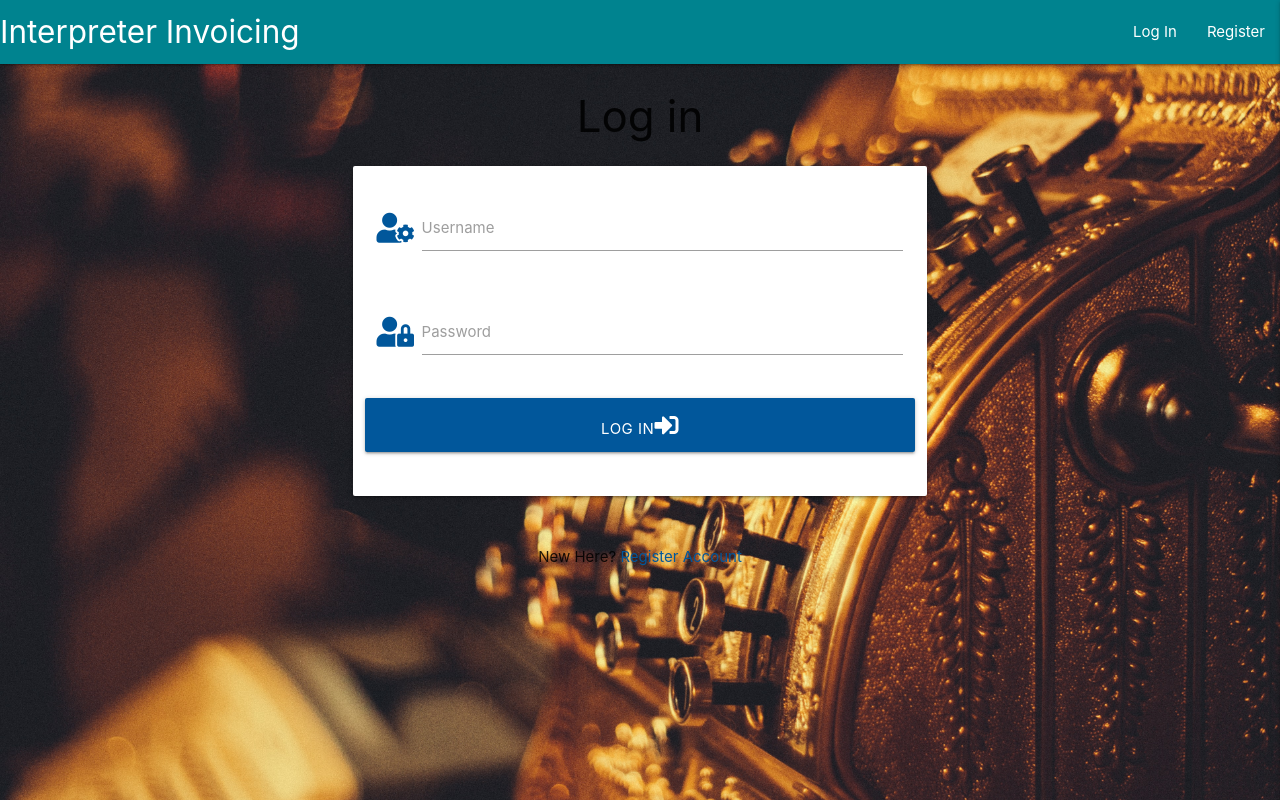
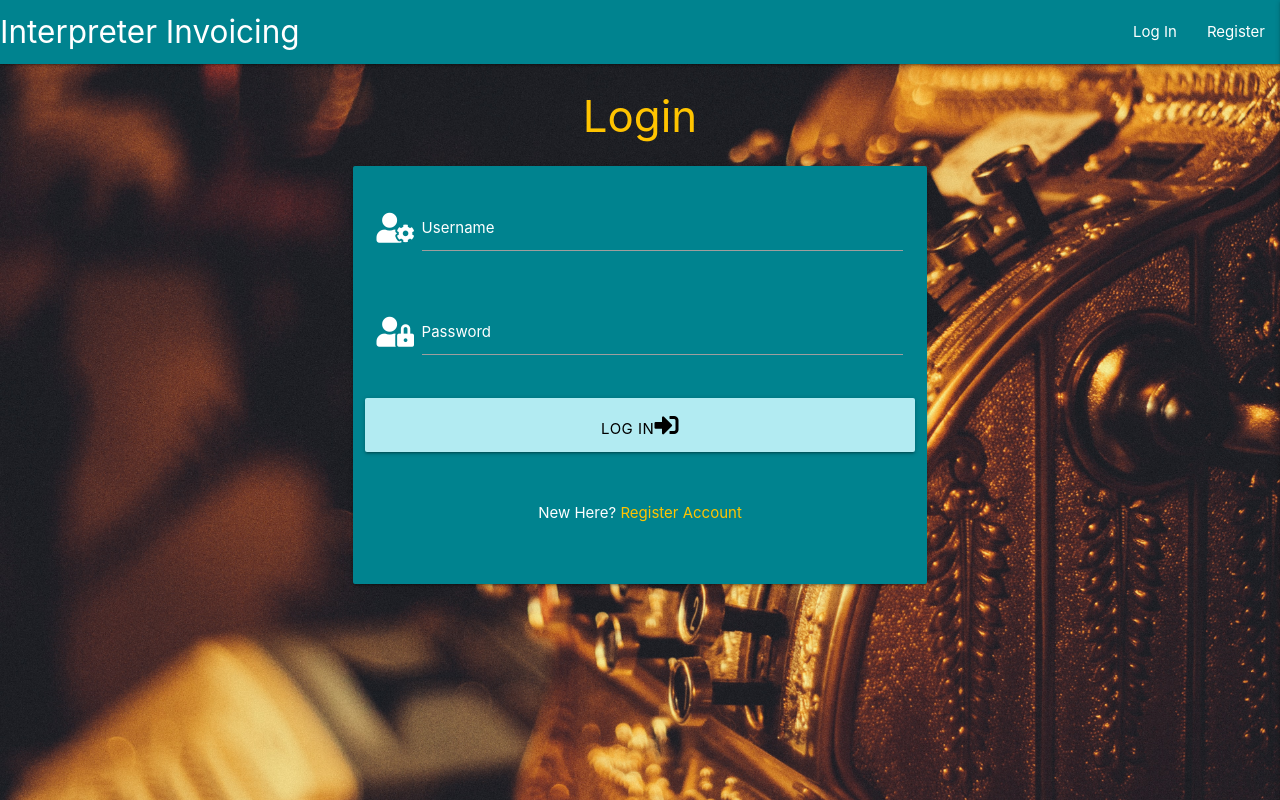
Before and after one commit to Code-Institute-Submissions/katjacodes-invoicingApp_OctResub, a Flask app: page /login in a window 1280 px wide. Run offline with Flask 2, Linux system fonts and the light colour scheme; some libraries are stand-ins or nearby versions.

Commit message:
fix typos in python and style login page

```diff
--- a/app.py
+++ b/app.py
@@ -25,7 +25,7 @@ mongo = PyMongo(app)
 @app.route("/get_clientInfo")
 def get_clientInfo():
     clientInfo = list(mongo.db.clientInfo.find())
-    return render_template("login.html")
+    return render_template("clientInfo.html", clientInfo=clientInfo)
 
 
 @app.route("/register", methods=["GET", "POST"])
--- a/static/css/style.css
+++ b/static/css/style.css
@@ -1,8 +1,3 @@
-/*body {
-    background-image: url("../img/bookkeeping.jpg/");
-    background-color: red;
-}*/
-
 body, html {
     height: 100%;
     margin: 0;
--- a/templates/login.html
+++ b/templates/login.html
@@ -3,45 +3,48 @@
 {% extends "base.html" %}
 {% block content %}
 
-    <h3 class="center-align">Log in</h3>
+    <h3 class="amber-text text-accent-3 center-align">Login</h3>
 
     <div class="row">
         <form class="col s12 m8 offset-m2" method="POST" action="{{ url_for('login') }}">
-            <div class="card-panel">
+            <div class="card-panel cyan darken-3">
                 <!-- username -->
                 <div class="row">
 					<div class="input-field col s12">
-						<i class="fas fa-user-cog prefix light-blue-text text-darken-4"></i>
-						<input id="username" name="username" type="text" minlength="5"
+						<i class="fas fa-user-cog prefix white-text"></i>
+						<input class="white-text" id="username" name="username" type="text" minlength="5"
                             maxlength="20" pattern="^[a-zA-Z0-9]{5,15}$" class="validate" required>
-						<label for="username">Username</label>
+						<label class="white-text" for="username">Username</label>
 					</div>
                 </div>
                 <!-- passowrd -->
                 <div class="row">
                     <div class="input-field col s12">
-						<i class="fas fa-user-lock prefix light-blue-text text-darken-4"></i>
-                        <input id="password" name="password" type="password" minlength="14"
+						<i class="fas fa-user-lock prefix white-text"></i>
+                        <input class="white-text" id="password" name="password" type="password" minlength="14"
                             maxlength="20" pattern="^[a-zA-Z0-9]{14,20}$" class="validate" required>
-                        <label for="password">Password</label>
+                        <label class="white-text" for="password">Password</label>
                     </div>
                 </div>
                 <!-- login -->
                 <div class="row">
-                    <button type="submit" class="col s12 btn-large light-blue darken-4 text-shadow">
+                    <button type="submit" class="col s12 btn-large cyan lighten-4 black-text">
                         Log In<i class="fas fa-sign-in-alt"></i>
                     </button>
+                </div>
+                <div class="row">
+                    <div class="col s12">
+                        <p class="center-align white-text" style="margin-top: 2em;">
+                            New Here?
+                            <a href="{{ url_for('register') }}" class="amber-text text-accent-3">Register Account</a>
+                        </p>
+                    </div>
                 </div>
             </div>
         </form>
     </div>
 
-    <div class="row">
-        <div class="col s12">
-            <p class="center-align">
-                New Here?
-                <a href="{{ url_for('register') }}" class="light-blue-text text-darken-4">Register Account</a>
-            </p>
-        </div
+
+
 
 {% endblock %}
```
Also changed, not shown: README.md.
